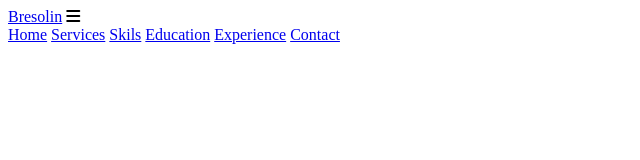
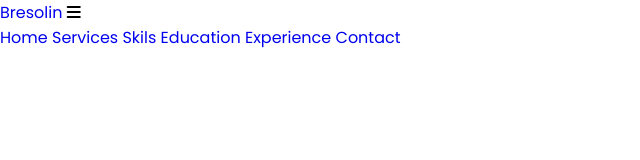
Before and after one commit to bresolinn/PaginasWEB, a plain HTML site: page Portiolio/index.html in a window 1280 px wide. Shown: the whole page, without its empty margins (0-640 px from the left). Drawn offline with Linux system fonts and the light colour scheme.

Commit message:
Portifolio

```diff
--- a/Portiolio/style.css
+++ b/Portiolio/style.css
@@ -1,6 +1,18 @@
-@import url(@import url('https://fonts.googleapis.com/css2?family=Poppins:ital,wght@100;200;300;400;500;600&display=swap'););
+@import url('https://fonts.googleapis.com/css2?family=Poppins:ital,wght@100;200;300;400;500;600&display=swap');
 *{
     margin: 0;
     padding: 0;
     box-sizing: border-box;
+    text-decoration: none;
+    border: none;
+    outline: none;
+    scroll-behavior: smooth;
+    font-family: 'Poppins', sans-serif;
 }
+
+:root{
+    --bg-color: black;
+    --second-bg-color:#161616;
+    --text-color: #fff;
+    --main-color:#7b4bb7;
+}
```
